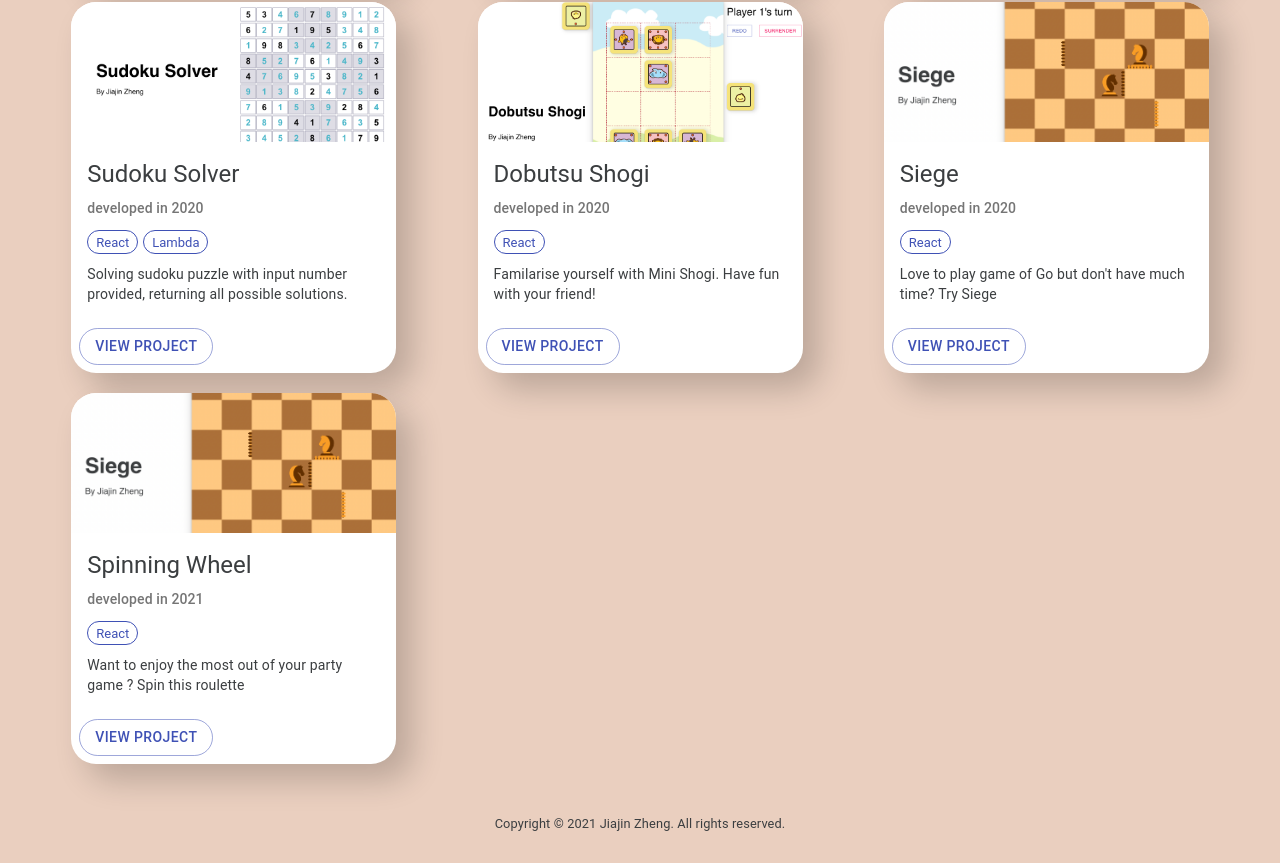
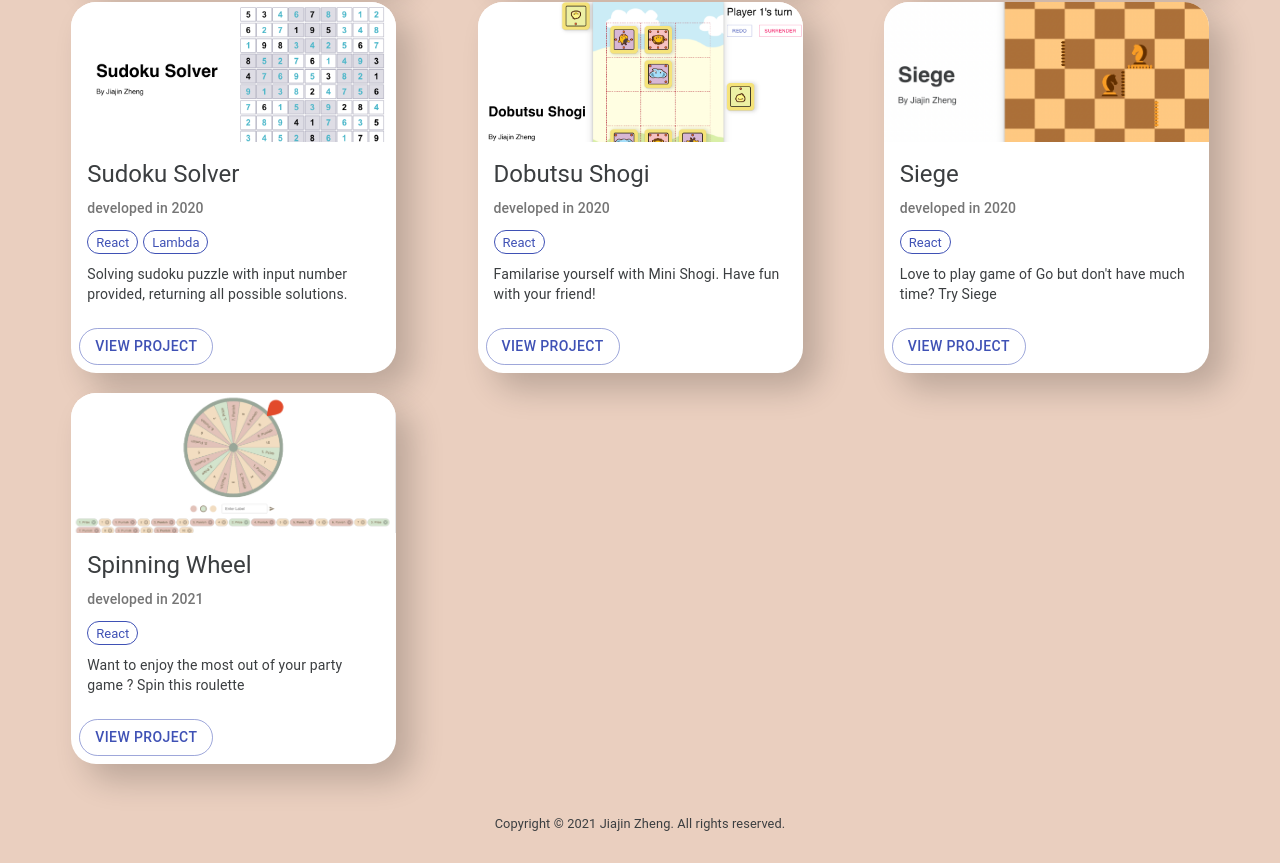
Before and after one commit to jackytsheng/gadget, a React (Create React App) app: page / in a window 1280 px wide. Shown: the part 799-1662 px from the top of the page. Built offline with nearby package versions, Linux system fonts and the light colour scheme.

Commit message:
added new

```diff
--- a/src/routes/Home/Home.jsx
+++ b/src/routes/Home/Home.jsx
@@ -9,6 +9,7 @@ import Tetris from './img/tetris.png';
 import TwoZeroFourEightDemo from './img/2048.png';
 import DobutsuShogi from './img/dobutsu-shogi.png';
 import Siege from './img/siege.png';
+import SpinningWheel from './img/spinning-wheel.png';
 import Snake from './img/snake.png';
 import Typography from '@material-ui/core/Typography';
 
@@ -129,7 +130,7 @@ class Home extends React.Component {
           />
           <ProjectCard
             width={WIDTH}
-            img={Siege}
+            img={SpinningWheel}
             height={MEDIA_HEIGHT}
             title='Spinning Wheel'
             subTitle='developed in 2021'
```
Also changed, not shown: src/routes/Home/img/spinning-wheel.png (added).
